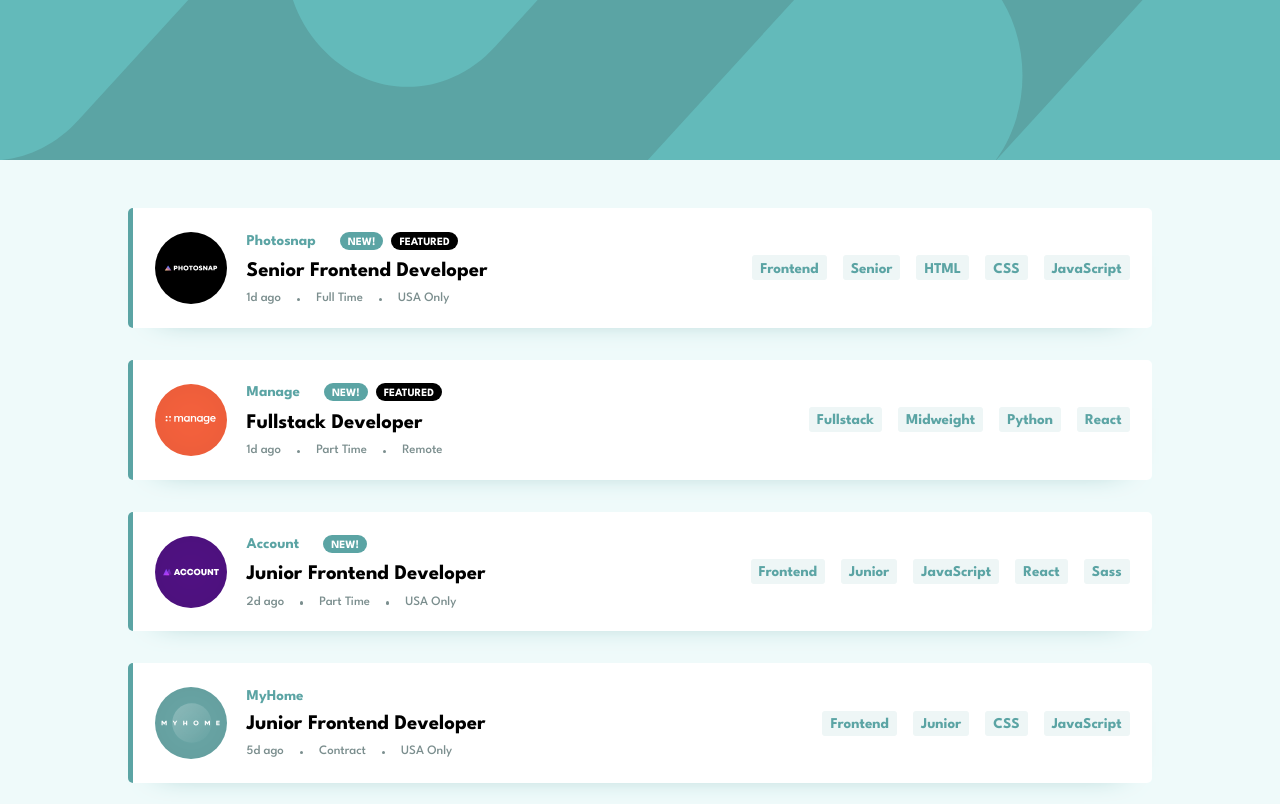
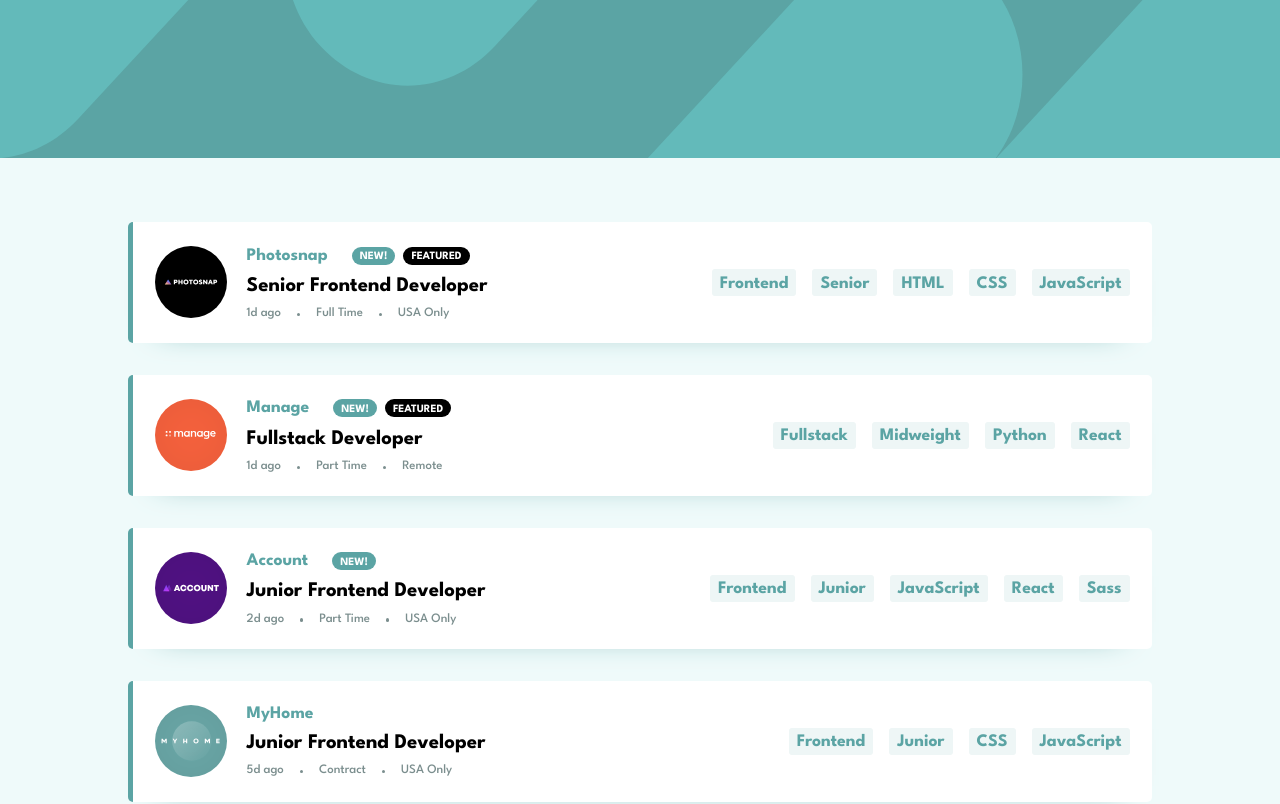
Before and after one commit to iprinceroyy/job-filtering, a React (Create React App) app: page / in a window 1280 px wide. Shown: the top 804 px of the page. Built offline with nearby package versions, Linux system fonts and the light colour scheme.

Commit message:
update design

```diff
--- a/src/App.scss
+++ b/src/App.scss
@@ -12,7 +12,7 @@
 		background-size: 100% 100%;
 
 		@media (min-width: 45rem) {
-			height: 10rem;
+			height: 9.9rem;
 			background-image: url('./assets/images/bg-header-desktop.svg');
 		}
 	}
--- a/src/_variables.scss
+++ b/src/_variables.scss
@@ -20,7 +20,7 @@
 
 /** Body Copy */
 
-$font-size: 0.9375rem;
+$font-size: 1.1rem;
 
 /** Headings **/
 
--- a/src/components/jobListComponent/JobListComponentStyles.scss
+++ b/src/components/jobListComponent/JobListComponentStyles.scss
@@ -6,6 +6,6 @@
 	margin-block-end: 3rem;
 
 	// Adjustment to animation
-	margin-block-start: 1rem;
+	margin-block-start: 2rem;
 	overflow: hidden;
 }
```
